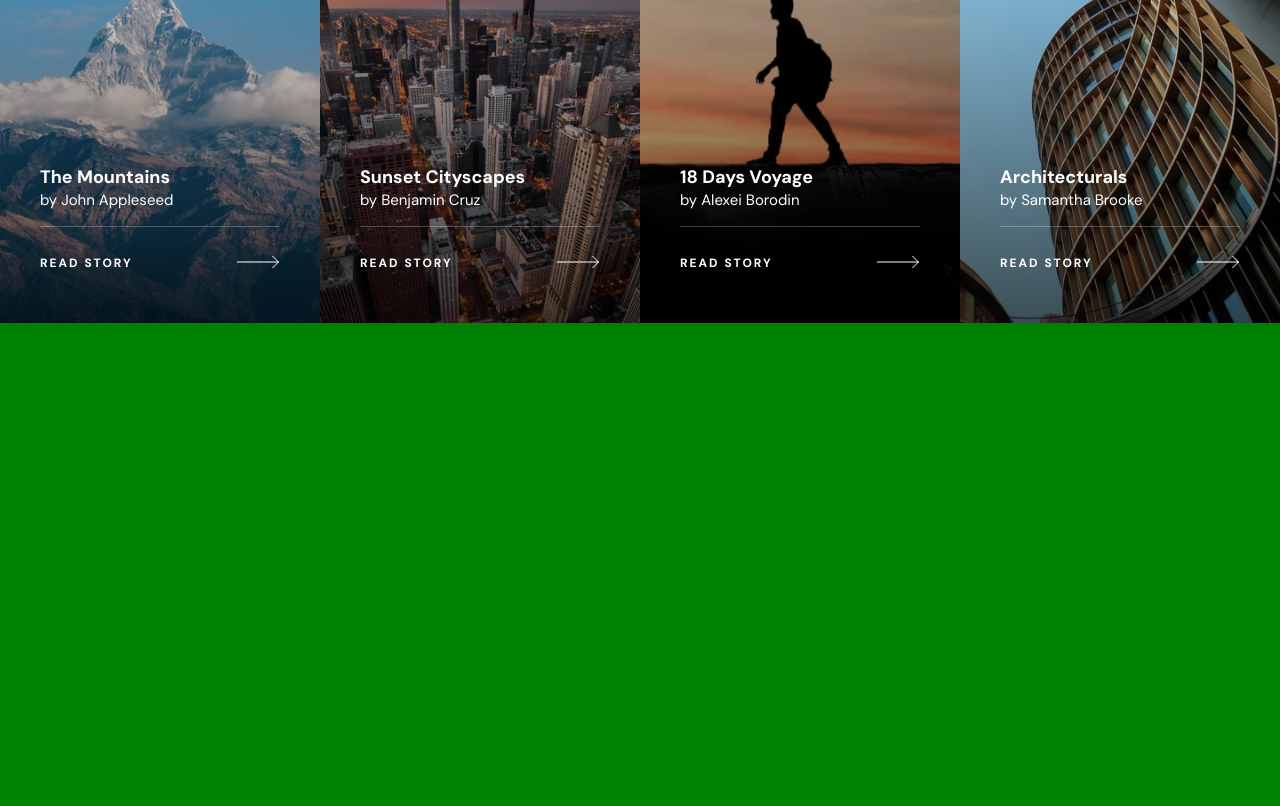
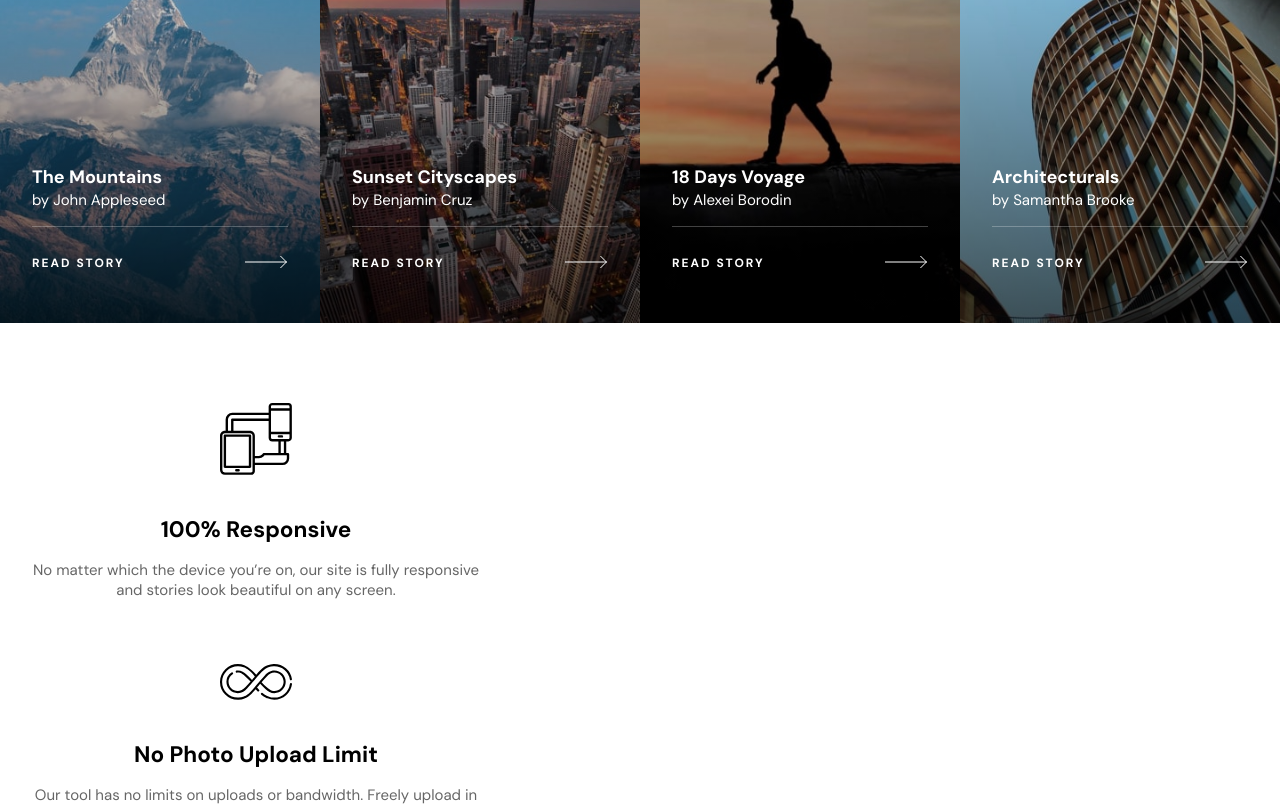
Before and after one commit to kaseyvee/photosnap, a React (Vite) app: page / in a window 1280 px wide. Shown: the part 1820-2626 px from the top of the page. Before the commit the page ends 2143 px from the top, so only its background shows below. Built offline with nearby package versions, Linux system fonts and the light colour scheme.

Commit message:
Create feature cards

```diff
--- /dev/null
+++ b/src/components/FeatureCard.tsx
@@ -0,0 +1,19 @@
+interface FeatureCardProps {
+  data: {
+    image: string;
+    title: string;
+    description: string;
+  }
+}
+
+function FeatureCard({ data } : FeatureCardProps) {
+  return (
+    <div className="feature-card">
+      <img src={`/assets/features/desktop/${data.image}`} alt="" />
+      <h2>{data.title}</h2>
+      <p>{data.description}</p>
+    </div>
+  );
+}
+
+export default FeatureCard;
--- a/src/helpers/data/homeData.ts
+++ b/src/helpers/data/homeData.ts
@@ -44,7 +44,7 @@ const homeData = {
       image: "architecturals.jpg"
     },
   ],
-  offers: [
+  features: [
     {
       title: "100% Responsive",
       description: "No matter which the device you’re on, our site is fully responsive and stories look beautiful on any screen.",
--- a/src/pages/_home.tsx
+++ b/src/pages/_home.tsx
@@ -1,3 +1,4 @@
+import FeatureCard from "../components/FeatureCard";
 import StoryCard from "../components/StoryCard";
 import TitleCard from "../components/TitleCard";
 import homeData from "../helpers/data/homeData";
@@ -6,6 +7,10 @@ function Home() {
   const featuredStories = homeData.stories.map(story => {
     return <StoryCard key={story.title} data={story} />
   });
+
+  const features = homeData.features.map(feature => {
+    return <FeatureCard key={feature.title} data={feature} />
+  })
 
   return (
     <main className="home">
@@ -25,6 +30,9 @@ function Home() {
       <div className="home_stories">
         {featuredStories}
       </div>
+      <div className="home_features">
+        {features}
+      </div>
     </main>
   );
 }
--- /dev/null
+++ b/src/styles/components/_feature-card.scss
@@ -0,0 +1,18 @@
+.feature-card {
+  @include flexCenter;
+  flex-direction: column;
+  gap: 1rem;
+  $padding: 2rem;
+  padding: $padding;
+  width: calc(100% - $padding * 2);
+  max-width: 28rem;
+
+  img {
+    margin-bottom: 1.5rem;
+  }
+
+  p {
+    text-align: center;
+    opacity: 0.6;
+  }
+}
--- a/src/styles/components/_story-card.scss
+++ b/src/styles/components/_story-card.scss
@@ -15,8 +15,8 @@
   &_main {
     position: absolute;
     bottom: 0;
-    $padding: 2.5rem;
-    padding: $padding;
+    $padding: 2rem;
+    padding: 2.5rem $padding;
     width: calc(100% - $padding * 2);
 
     header {
--- a/src/styles/components/index.scss
+++ b/src/styles/components/index.scss
@@ -3,3 +3,4 @@
 @import "nav";
 @import "title-card";
 @import "story-card";
+@import "feature-card";
--- a/src/styles/index.scss
+++ b/src/styles/index.scss
@@ -3,7 +3,7 @@
 @import "pages";
 
 body {
-  background-color: green;
+  background-color: $white;
   margin: 0;
 
   ul {
--- a/src/styles/pages/_home.scss
+++ b/src/styles/pages/_home.scss
@@ -3,6 +3,10 @@
 
   &_stories {
     display: grid;
+  }
+
+  &_features {
+    padding-block: 3rem;
   }
 
   @media (min-width: 500px) {
```
